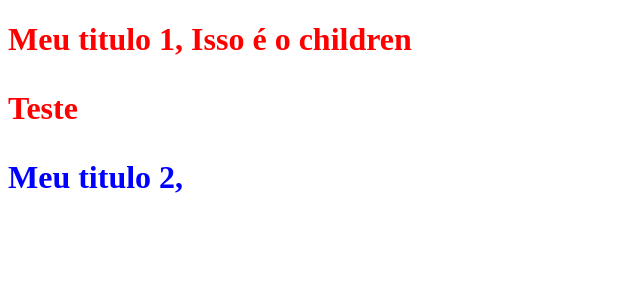
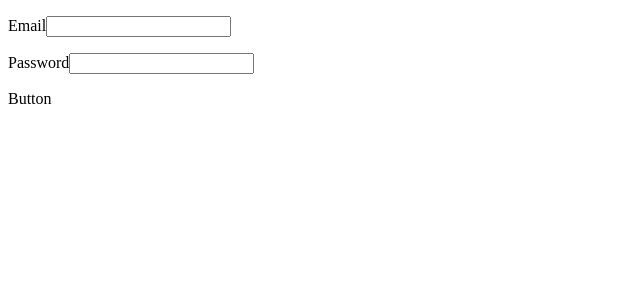
Before and after one commit to Erick-Verissim0/React, a React (Create React App) app: page / in a window 1280 px wide. Shown: the top 300 px of the page, without its empty margins (0-640 px from the left). Built offline with nearby package versions, Linux system fonts and the light colour scheme.

Commit message:
restAndSpread

```diff
--- a/src/App.js
+++ b/src/App.js
@@ -1,23 +1,14 @@
 import React from 'react';
-
-const Title = ({ cor, text, children }) => {
-  return (
-    <h1 style={{ color: cor }}>
-      {text}, {children}
-    </h1>
-  );
-};
+import Form from './Form/Form';
 
 const App = () => {
   return (
     <div>
-      <Title cor="red" text="Meu titulo 1">
-        Isso é o children
-        <p>Teste</p>
-      </Title>
-      <Title cor="blue" text="Meu titulo 2" />
+      <Form />
     </div>
   );
 };
 
+// Usamos rest e spread quando não sabemos todas as propriedades que um componente pode receber
+
 export default App;
--- /dev/null
+++ b/src/Form/Button.js
@@ -0,0 +1,7 @@
+import React from 'react';
+
+const Button = () => {
+  return <div>Button</div>;
+};
+
+export default Button;
--- /dev/null
+++ b/src/Form/Form.js
@@ -0,0 +1,15 @@
+import React from 'react';
+import Button from './Button';
+import Input from './Input';
+
+const Form = () => {
+  return (
+    <div>
+      <Input id="email" label="Email" required />
+      <Input id="password" label="Password" type="password" />
+      <Button />
+    </div>
+  );
+};
+
+export default Form;
--- /dev/null
+++ b/src/Form/Input.js
@@ -0,0 +1,12 @@
+import React from 'react';
+
+const Input = ({ label, id, ...props }) => {
+  return (
+    <div style={{ margin: '1rem 0' }}>
+      <label htmlFor={id}>{label}</label>
+      <input id={id} {...props} />
+    </div>
+  );
+};
+
+export default Input;
```
